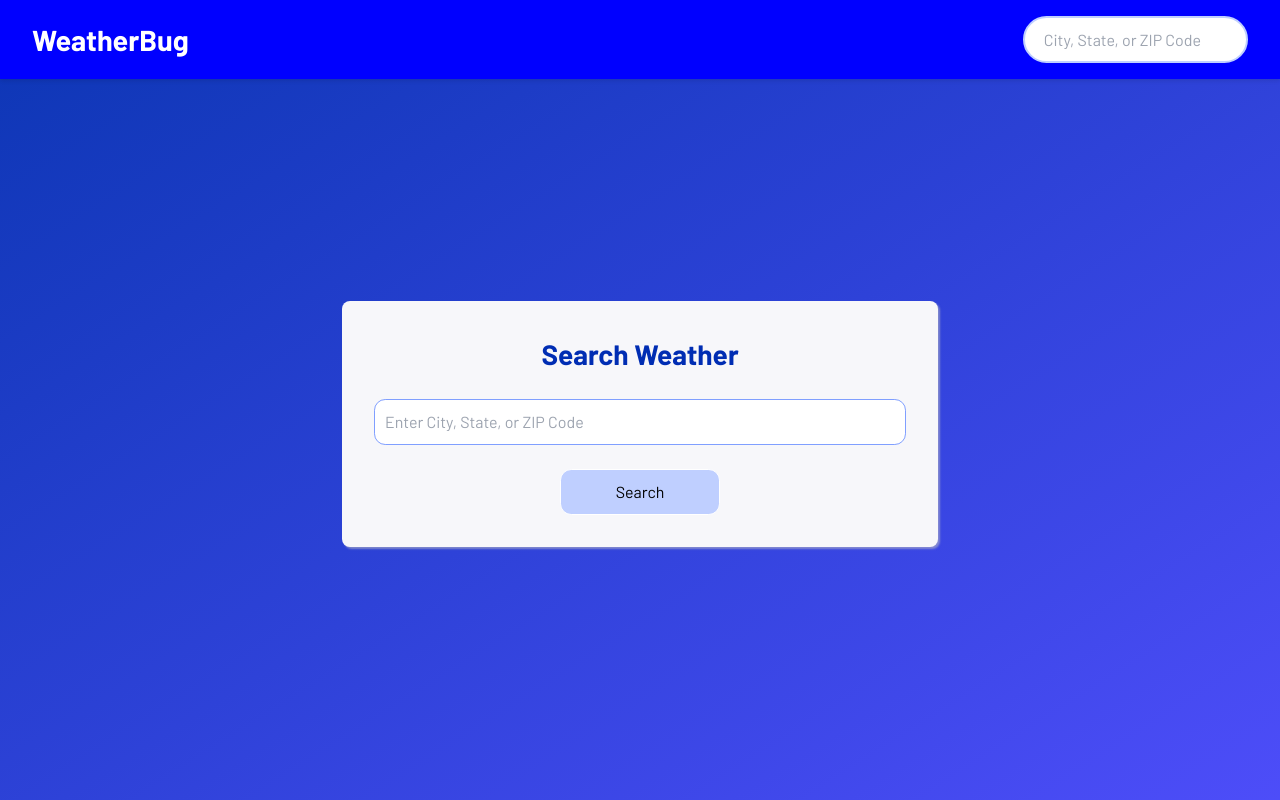
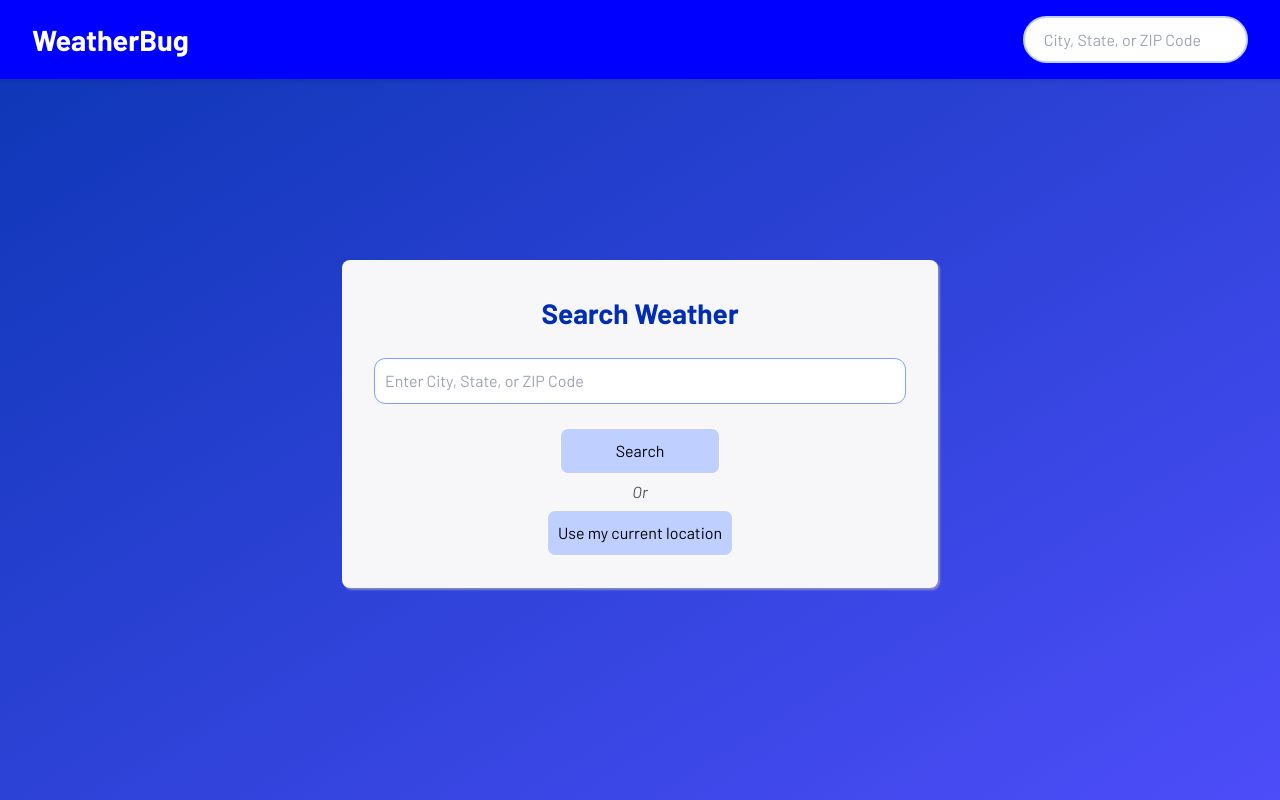
Before and after one commit to dtulpa16/SimpleWeatherApp_StyledComponent-Next.js, a Next.js app: page / in a window 1280 px wide. Built offline with nearby package versions, Linux system fonts and the light colour scheme.

Commit message:
Added Initial UI For Button Used For Searching Weather For User's Current Location

```diff
--- a/app/Styles/Styles.tsx
+++ b/app/Styles/Styles.tsx
@@ -6,6 +6,12 @@ export const FormHeader = styled.h1`
   color: var(--darkblue);
   font-size: 28px;
   font-weight: 600;
+`;
+export const Italic = styled.p`
+  color: #535353;
+  font-style: italic;
+  font-size: 16px;
+  font-weight: lighter;
 `;
 
 export const Input = styled.input`
@@ -24,17 +30,28 @@ export const Button = styled.button`
   color: var(--white);
   border: none;
   cursor: pointer;
-  border-radius: 0.7rem;
+  border-radius: 0.5rem;
   transition: all 0.2s;
   border: 1px solid #ffffff;
   &:hover {
     transform: scaleX(102%);
     background-color: white;
     color: var(--primary);
-    border: 1px solid #54545438;
+    border: 1px solid #54545422;
   }
 `;
 export const Form = styled.form`
+  border-radius: 0.5rem;
+  display: flex;
+  width: 100%;
+  flex-direction: column;
+  align-items: center;
+  gap: 1.5rem;
+  margin: 0 auto;
+  width: 100%;
+
+`;
+export const LocationSearchContainer = styled.form`
   padding: 2rem 2rem;
   border-radius: 0.5rem;
   display: flex;
@@ -42,7 +59,7 @@ export const Form = styled.form`
   max-width: 50%;
   flex-direction: column;
   align-items: center;
-  gap: 1.5rem;
+  gap: .4rem;
   background-color: #f7f7fa;
   margin: 0 auto;
   width: 100%;
--- a/app/components/SearchBar.tsx
+++ b/app/components/SearchBar.tsx
@@ -6,20 +6,36 @@ import {
   Input,
   SearchButton,
   SearchPageContainer,
+  LocationSearchContainer,
+  Button,
+  Italic,
 } from "../Styles/Styles";
 import GlobalStyle from "../Styles/GlobalStyles";
 import { searchWeather } from "@/app/utils/actions/search";
-
-
+// import UseCurrentLocationButton from "./UseCurrentLocationButton";
+import dynamic from "next/dynamic";
+const UseCurrentLocationButton = dynamic(() => import('./UseCurrentLocationButton'), {
+  ssr: false,
+});
 export default function SearchBar() {
   return (
-    <SearchPageContainer>
+    <>
       <GlobalStyle />
-      <Form action={searchWeather}>
-        <FormHeader>Search Weather</FormHeader>
-        <Input name="search" type="text" placeholder="Enter City, State, or ZIP Code" />
-        <SearchButton>Search</SearchButton>
-      </Form>
-    </SearchPageContainer>
+      <SearchPageContainer>
+        <LocationSearchContainer>
+          <Form action={searchWeather}>
+            <FormHeader>Search Weather</FormHeader>
+            <Input
+              name="search"
+              type="text"
+              placeholder="Enter City, State, or ZIP Code"
+            />
+            <SearchButton>Search</SearchButton>
+          </Form>
+          <Italic>Or</Italic>
+          <UseCurrentLocationButton />
+        </LocationSearchContainer>
+      </SearchPageContainer>
+    </>
   );
 }
--- /dev/null
+++ b/app/components/UseCurrentLocationButton.tsx
@@ -0,0 +1,9 @@
+'use client'
+import React from 'react'
+import { Button } from '../Styles/Styles'
+
+export default function UseCurrentLocationButton() {
+  return (
+    <Button onClick={(e)=>e.preventDefault()}>Use my current location</Button>
+  )
+}
```
